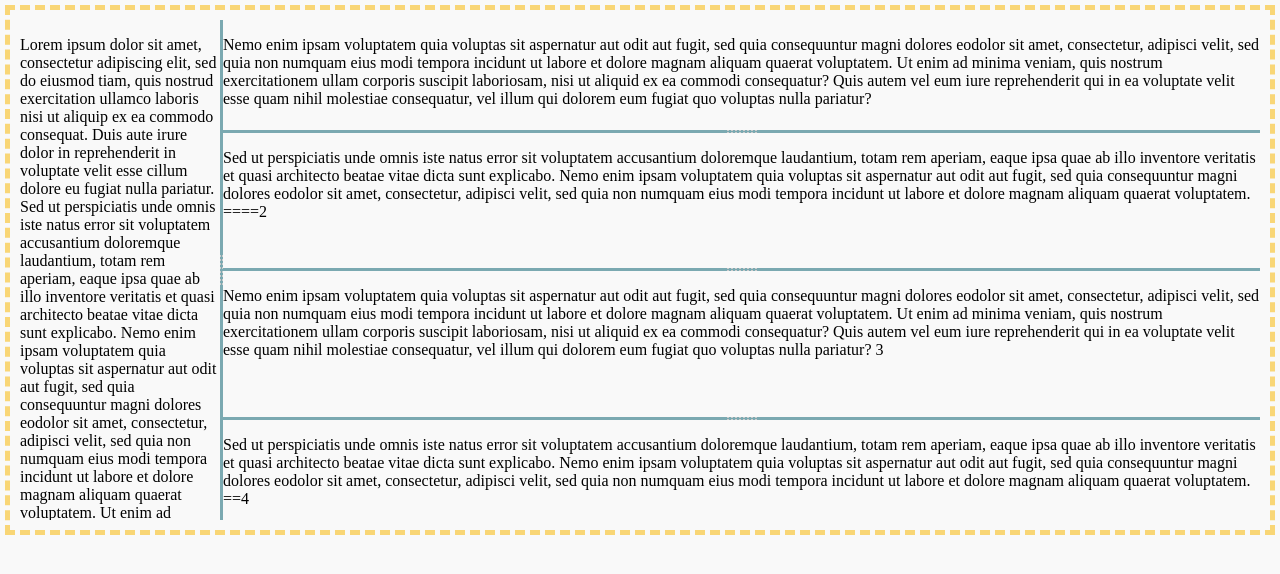
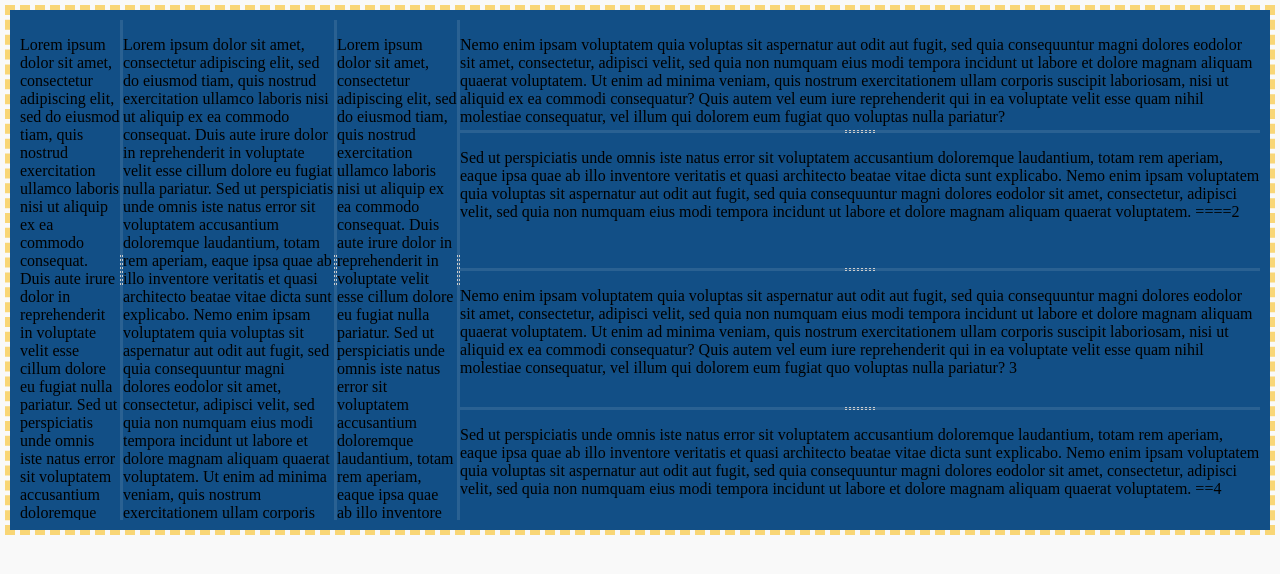
Before and after one commit to TrainingOrganization6/angular-split-customer, an Angular app: page / in a window 1280 px wide. Shown: the top 574 px of the page. Built offline with nearby package versions, Linux system fonts and the light colour scheme.

Commit message:
Update function expand/collapse for project

```diff
--- a/src/app/app.component.html
+++ b/src/app/app.component.html
@@ -1,7 +1,7 @@
-<div style="height: 500px; width: 100%; outline: #f9d676 dashed 5px; display: block; margin: 10px; padding: 10px">
+<div style="height: 500px; width: 100%; outline: #f9d676 dashed 5px; display: block; margin: 10px; padding: 10px; background-color: #124f86">
   <bravo-split direction="horizontal" restrictMove="true" unit="pixel"
-    [useTransition]="false" [refreshStyle]="true" [gutterDblClickDuration]="300" collapseDir="left">
-    <bravo-area size="200">
+    [useTransition]="false" [refreshStyle]="false" [gutterDblClickDuration]="300" collapseDir="left">
+    <bravo-area size="100">
       <p>
         Lorem ipsum dolor sit amet, consectetur adipiscing elit, sed do eiusmod
         tiam, quis nostrud exercitation ullamco laboris nisi ut aliquip ex ea
@@ -21,8 +21,47 @@
         pariatur?
       </p>
     </bravo-area>
-
     <bravo-area size="*">
+      <p>
+        Lorem ipsum dolor sit amet, consectetur adipiscing elit, sed do eiusmod
+        tiam, quis nostrud exercitation ullamco laboris nisi ut aliquip ex ea
+        commodo consequat. Duis aute irure dolor in reprehenderit in voluptate
+        velit esse cillum dolore eu fugiat nulla pariatur. Sed ut perspiciatis
+        unde omnis iste natus error sit voluptatem accusantium doloremque
+        laudantium, totam rem aperiam, eaque ipsa quae ab illo inventore
+        veritatis et quasi architecto beatae vitae dicta sunt explicabo. Nemo
+        enim ipsam voluptatem quia voluptas sit aspernatur aut odit aut fugit,
+        sed quia consequuntur magni dolores eodolor sit amet, consectetur,
+        adipisci velit, sed quia non numquam eius modi tempora incidunt ut
+        labore et dolore magnam aliquam quaerat voluptatem. Ut enim ad minima
+        veniam, quis nostrum exercitationem ullam corporis suscipit laboriosam,
+        nisi ut aliquid ex ea commodi consequatur? Quis autem vel eum iure
+        reprehenderit qui in ea voluptate velit esse quam nihil molestiae
+        consequatur, vel illum qui dolorem eum fugiat quo voluptas nulla
+        pariatur?
+      </p>
+    </bravo-area>
+    <bravo-area size="120">
+      <p>
+        Lorem ipsum dolor sit amet, consectetur adipiscing elit, sed do eiusmod
+        tiam, quis nostrud exercitation ullamco laboris nisi ut aliquip ex ea
+        commodo consequat. Duis aute irure dolor in reprehenderit in voluptate
+        velit esse cillum dolore eu fugiat nulla pariatur. Sed ut perspiciatis
+        unde omnis iste natus error sit voluptatem accusantium doloremque
+        laudantium, totam rem aperiam, eaque ipsa quae ab illo inventore
+        veritatis et quasi architecto beatae vitae dicta sunt explicabo. Nemo
+        enim ipsam voluptatem quia voluptas sit aspernatur aut odit aut fugit,
+        sed quia consequuntur magni dolores eodolor sit amet, consectetur,
+        adipisci velit, sed quia non numquam eius modi tempora incidunt ut
+        labore et dolore magnam aliquam quaerat voluptatem. Ut enim ad minima
+        veniam, quis nostrum exercitationem ullam corporis suscipit laboriosam,
+        nisi ut aliquid ex ea commodi consequatur? Quis autem vel eum iure
+        reprehenderit qui in ea voluptate velit esse quam nihil molestiae
+        consequatur, vel illum qui dolorem eum fugiat quo voluptas nulla
+        pariatur?
+      </p>
+    </bravo-area>
+    <bravo-area size="800">
       <bravo-split direction="vertical" restrictMove="true" [refreshStyle]="false" [gutterDblClickDuration]="300" unit="pixel">
         <bravo-area size="110">
           <p>
@@ -49,7 +88,7 @@
             quaerat voluptatem. ====2
           </p>
         </bravo-area>
-        <bravo-area size="*">
+        <bravo-area size = "*">
           <p>
             Nemo enim ipsam voluptatem quia voluptas sit
             aspernatur aut odit aut fugit, sed quia consequuntur magni dolores
@@ -62,7 +101,7 @@
             illum qui dolorem eum fugiat quo voluptas nulla pariatur? 3
           </p>
         </bravo-area>
-        <bravo-area size="100">
+        <bravo-area size = "110">
           <p>
             Sed ut perspiciatis unde omnis iste natus error sit voluptatem
             accusantium doloremque laudantium, totam rem aperiam, eaque ipsa
--- a/src/app/controller/BravoComponent/bravo-split.component.scss
+++ b/src/app/controller/BravoComponent/bravo-split.component.scss
@@ -10,7 +10,7 @@
     &>.as-split-gutter {
         flex-grow: 0;
         flex-shrink: 0;
-        // background-color: #1e45b1;
+        background-color: rgba(255, 255, 255, 0.1);
         display: flex;
         align-items: center;
         justify-content: center;
```
Also changed, not shown: src/app/controller/BravoComponent/bravo-split.component.ts (+114 -53 lines).
